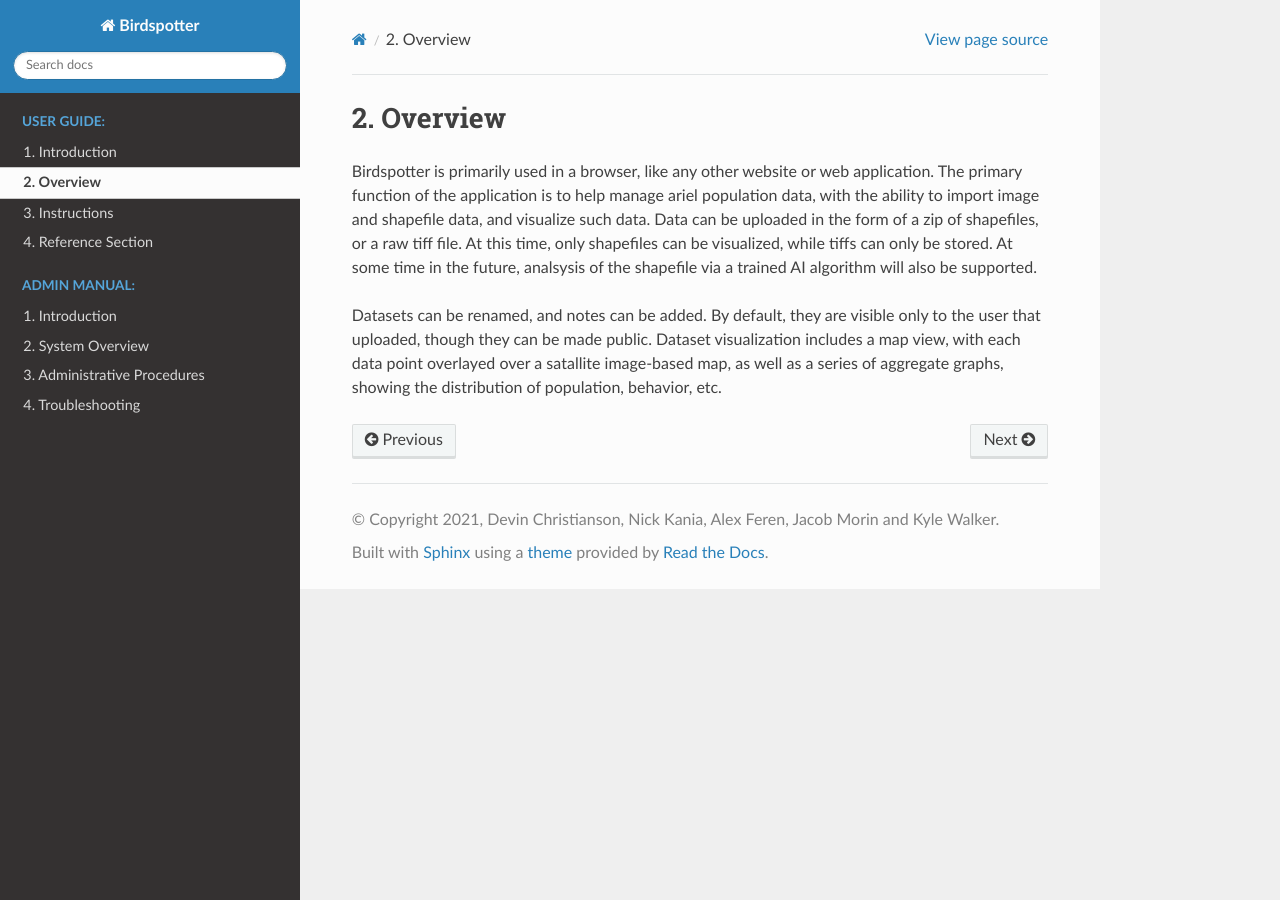
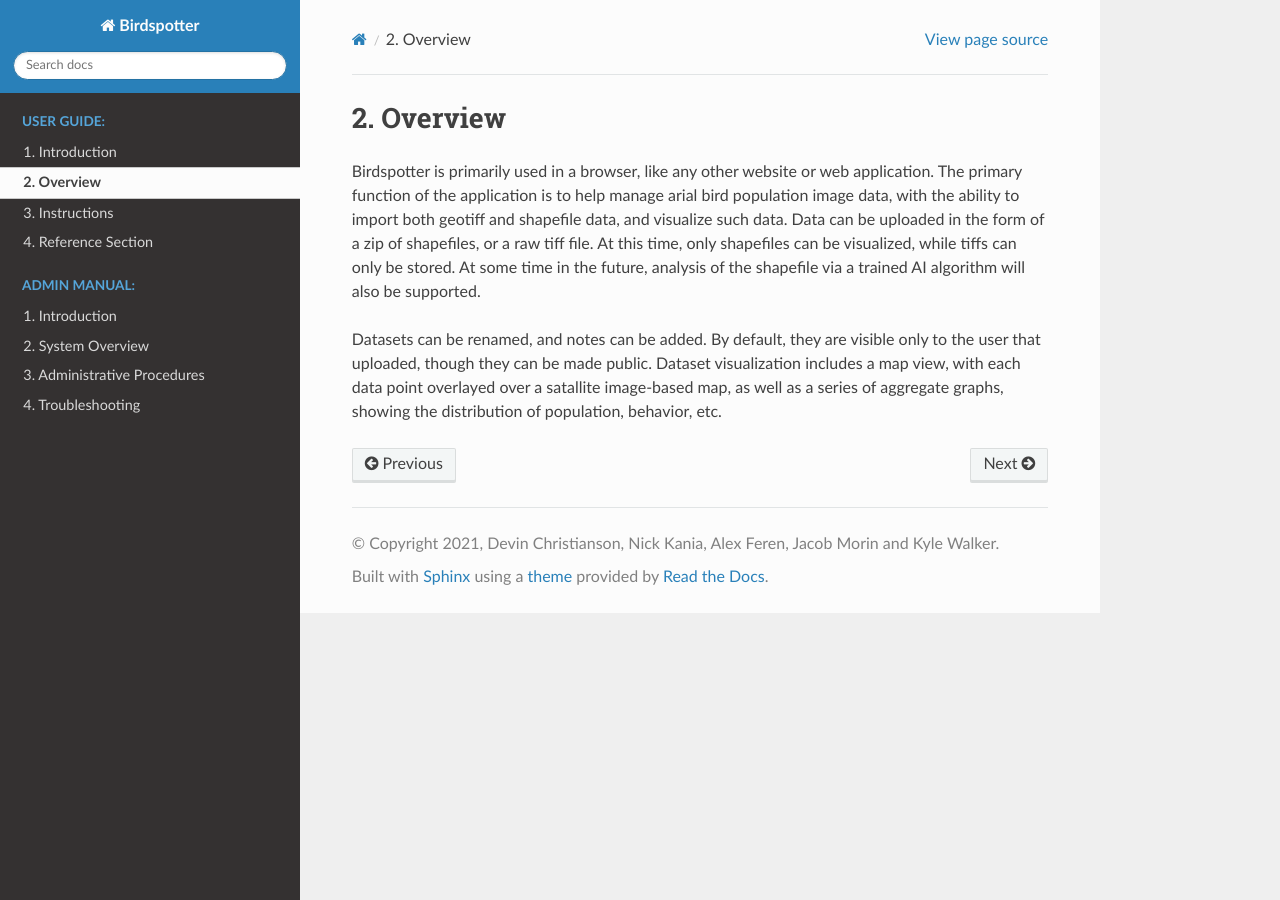
Before and after one commit to birdspotter-project/COS397, a Sphinx documentation site: the page built from docs/source/user_guide/overview.rst, in a window 1280 px wide. Built offline with Sphinx 7.4.7 and the Read the Docs theme 2.0.0, drawn with Linux system fonts in a browser that asks for light colours.

Commit message:
fix typos in overview

```diff
--- a/docs/source/user_guide/overview.rst
+++ b/docs/source/user_guide/overview.rst
@@ -3,9 +3,9 @@ Overview
 ***************************************
 
 Birdspotter is primarily used in a browser, like any other website or web application.
-The primary function of the application is to help manage ariel population data, with the ability to import image and shapefile data, and visualize such data.
+The primary function of the application is to help manage arial bird population image data, with the ability to import both geotiff and shapefile data, and visualize such data.
 Data can be uploaded in the form of a zip of shapefiles, or a raw tiff file. At this time, only shapefiles can be visualized, while tiffs can only be stored.
-At some time in the future, analsysis of the shapefile via a trained AI algorithm will also be supported.
+At some time in the future, analysis of the shapefile via a trained AI algorithm will also be supported.
 
 Datasets can be renamed, and notes can be added. By default, they are visible only to the user that uploaded, though they can be made public.
 Dataset visualization includes a map view, with each data point overlayed over a satallite image-based map, as well as a series of aggregate graphs, showing the distribution of population, behavior, etc.
```
